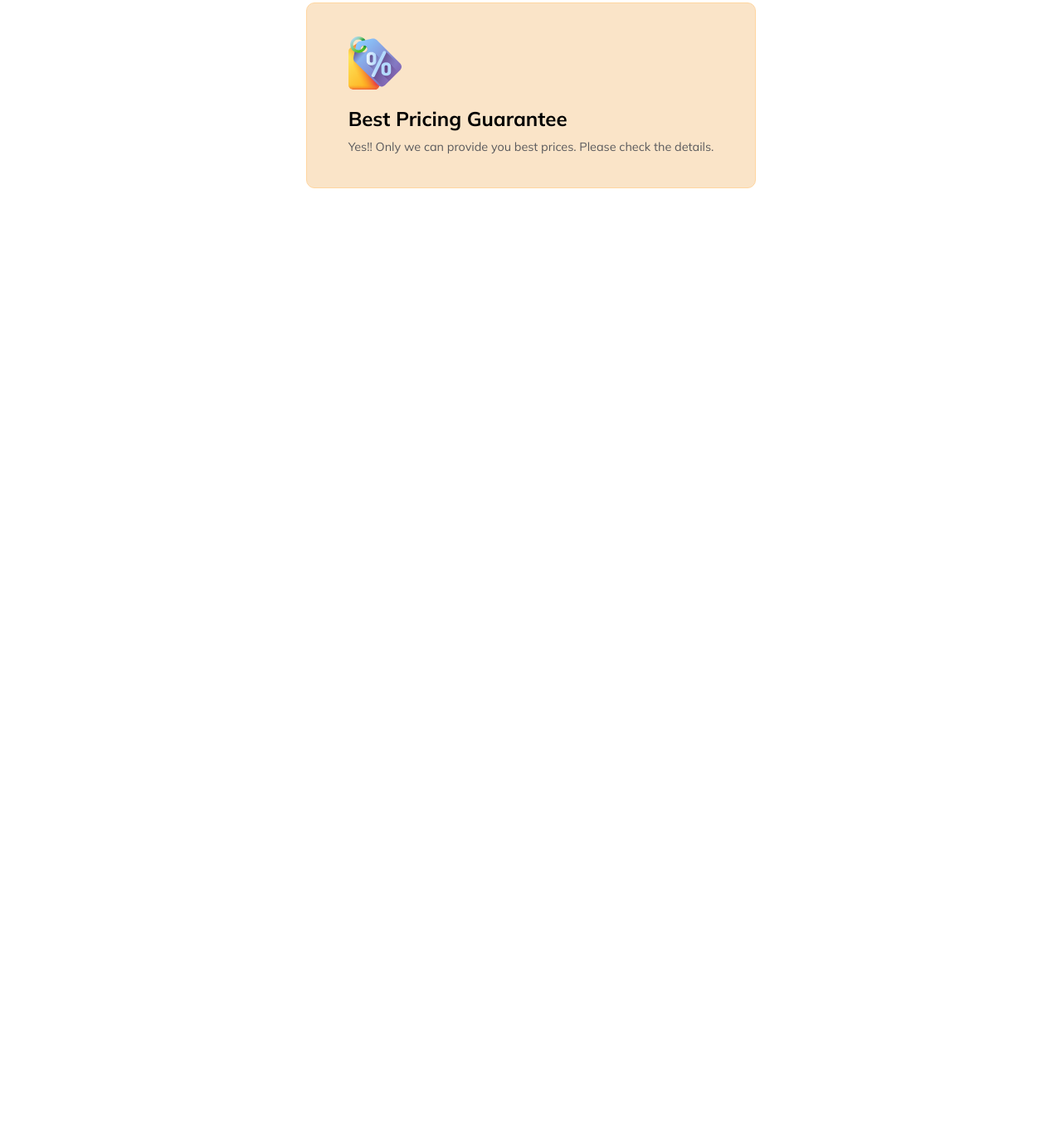
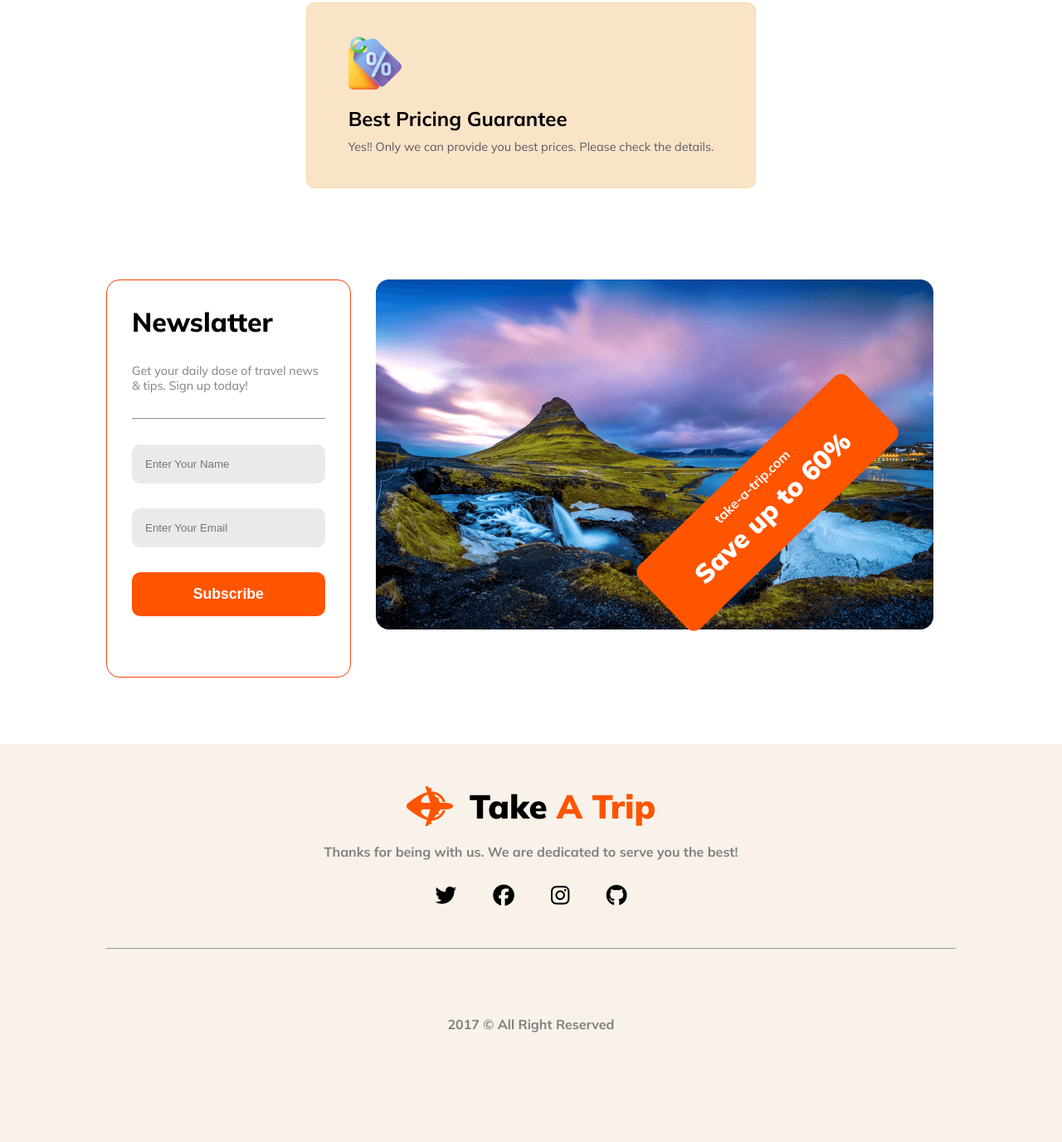
Before and after one commit to sakib17-GitHub/take-a-trip, a plain HTML site: page index.html in a window 1280 px wide. Shown: the part 2841-4218 px from the top of the page at 83% size. Before the commit the page ends 3178 px from the top, so only its background shows below. Drawn offline with Linux system fonts and the light colour scheme.

Commit message:
footer added

```diff
--- a/index.html
+++ b/index.html
@@ -126,9 +126,50 @@
             </div>
         </section>
 
+        <section class="container">
+            <div class="newslatter-container">
+                <div class="newslatter">
+                    <h2 class="newslatter-heading">Newslatter</h2>
+                    <p class="newslatter-msg">Get your daily dose of travel news & tips. Sign up today!</p>
+
+                    <hr>
+                    <div class="newlatter-input">
+                        <input type="text" name="" id="" placeholder="Enter Your Name">
+                        <input type="email" name="" id="" placeholder="Enter Your Email">
+                        <input class="subscribe" type="button" value="Subscribe">
+                    </div>
+                </div>
+
+                <div class="newlatter-image">
+                    <img src="images/rectangle7.png" alt="">
+                    <div class="off">
+                        <h4>take-a-trip.com</h4>
+                        <h2>Save up to 60%</h2>
+                    </div>
+                </div>
+            </div>
+        </section>
+
     </main>
     <footer class="footer">
+            <section class="footer-container">
+                <div class="contact">
+                    <div class="contact-heading">
+                        <img src="images/logo.png" alt=""> <h2> Take <strong>A Trip</strong></h2>
+                    </div>
+                    <p>Thanks for being with us. We are dedicated to serve you the best! </p>
 
+                    <div class="footer-icon">
+                        <i class="fa-brands fa-twitter"></i>
+                        <i class="fa-brands fa-facebook"></i>
+                        <i class="fa-brands fa-instagram"></i>
+                        <i class="fa-brands fa-github"></i>
+                    </div>
+
+                    <hr>
+                    <p class="copyright">2017 &copy All Right Reserved</p>
+                </div>
+            </section>
     </footer>
 </body>
 </html>
--- a/styles/style.css
+++ b/styles/style.css
@@ -95,7 +95,7 @@ body{
 }
 
 /* Choose your destination related style */
-.destination , .why-choose-us{
+.destination , .why-choose-us , .newslatter-container{
     max-width: 80%;
     min-height: 60vh;
     border-radius: 14px;
@@ -150,7 +150,7 @@ body{
 }
 
 /* Why Choose us related style  */
-.choose-us-first-row{
+.choose-us-first-row ,.newslatter-container{
     display: flex;
     gap:30px;
 }
@@ -185,6 +185,124 @@ body{
     font-size: 0.9rem;
 }
 
+/* newslatter related style */
+
+.newslatter{
+    border:1px solid rgb(241, 69, 6);
+    border-radius: 16px;
+}
+.newslatter-heading{
+    font-size: 2rem;
+    font-weight: 800;
+    padding: 30px;
+}
+.newslatter-msg{
+    font-size: .9rem;
+    font-weight: 400;
+    color:grey;
+    padding: 0px 30px 30px 30px;
+}
+.newslatter hr{
+    margin-right:30px;
+    margin-left:30px;
+    color:rgb(153, 151, 151);
+}
+.newlatter-input{
+    margin: 30px 30px 0px 30px;
+    display: flex;
+    flex-direction: column;
+    gap:30px;
+}
+.newlatter-input input{
+    padding: 1rem;
+    border: none;
+    border-radius: 10px;
+    background-color: rgb(235, 233, 233);
+    color:grey;
+}
+.newlatter-input .subscribe{
+    background-color: #FF5400;
+    color:#FFF;
+    text-align: center;
+    font-size: 1.1rem;
+    font-weight: 600;
+    cursor: pointer;
+}
+.newlatter-image{
+    position:relative;
+    width:100%;
+}
+.off{
+    background-color: #FF5400;
+    color:white;
+    width: 50%;
+    height:22%;
+    border-radius: 12px;
+    position:absolute;
+    top:216px;
+    right:52px;
+    transform: rotate(-44deg);
+}
+.off h4{
+    text-align: center;
+    padding-top:1rem;
+}
+.off h2{
+    text-align: center;
+    font-weight: 900;
+    font-size: 2rem;
+    padding: 5px 15px 20px 15px;
+}
+
+/* footer related style */
+.footer{
+    background-color: rgb(248, 242, 234);
+}
+.footer-container{
+    max-width: 80%;
+    min-height: 60vh;
+    border-radius: 14px;
+    margin:80px auto 0px;
+}
+.contact{
+    margin:30px auto;
+    text-align: center;
+}
+.contact-heading{
+    display:flex;
+    justify-content: center;
+    align-items: center;
+    padding-top:50px;
+}
+.contact-heading h2{
+    font-size: 2.5rem;
+    margin-left:20px;
+    font-weight:900;
+}
+.contact-heading h2 strong{
+    color:#FF5400;
+    font-weight: 900;
+}
+.contact p{
+    color:grey;
+    font-size: 1rem;
+    margin-top:20px;
+    margin-bottom:10px;
+    font-weight: 700;
+}
+.footer-icon i{
+    padding:20px;
+    font-size: 1.6rem;
+    cursor: pointer;
+}
+.contact hr{
+    margin-top:30px
+}
+.copyright{
+   padding-top: 60px;
+}
+
+/* Mobile responsive */
 @media screen and (max-width:600px){
     .banner-title{
         font-size: 2rem;
@@ -222,5 +340,23 @@ body{
         margin-bottom: 20px;
     }
 
+    .newslatter-container{
+        flex-direction: column;
+    }
+    .newlatter-image img{
+        width:100%;
+    }
+    .off{
+        width: 50%;
+        height:30%;
+        top:105px;
+        right:-6px;
+        border-radius: 10px;}
+    .off h4{
 
+            padding-top:.6rem;
+        }
+    .off h2{
+            font-size: .9rem;
+        }
 }
```
